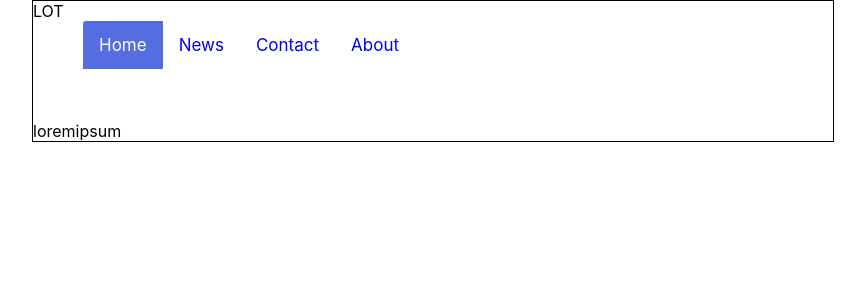
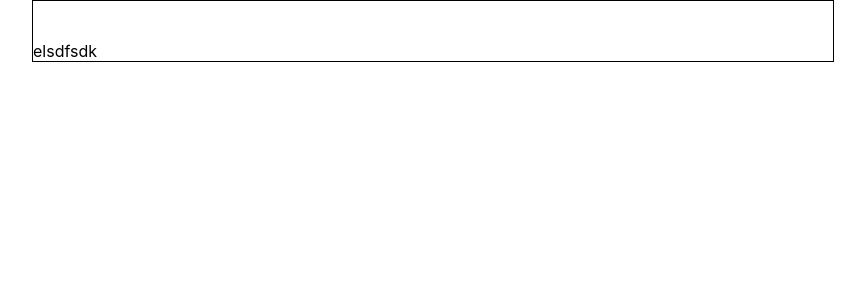
Before and after one commit to MastalerzKamil/plan-your-flight, a React (Create React App) app in the folder frontend/: page /#/ in a window 1280 px wide. Shown: the top 300 px of the page, without its empty margins (207-1072 px from the left). Built offline with nearby package versions, Linux system fonts and the light colour scheme; the HTML template or start-up script is replaced by a standard one.

Commit message:
Refactor for Home

```diff
--- a/frontend/src/App.js
+++ b/frontend/src/App.js
@@ -1,12 +1,12 @@
 import React from 'react';
 import { HashRouter as Router, Route } from 'react-router-dom';
-import MainPage from 'pages/MainPage';
+import Home from 'pages/Home';
 
 function App() {
   return (
     <Router>
       <div>
-        <Route exact path='/' component={MainPage} />
+        <Route exact path='/' component={Home} />
       </div>
     </Router>
   );
--- /dev/null
+++ b/frontend/src/components/Filters/index.css
@@ -0,0 +1,6 @@
+.Filters {
+  display: flex;
+  flex-direction: column;
+  margin: 20px 10px;
+  background: #093479;
+}
--- /dev/null
+++ b/frontend/src/components/Filters/index.js
@@ -0,0 +1,12 @@
+import React from 'react';
+import './index.css';
+
+function Filters() {
+  return (
+    <div className='Filters'>
+
+    </div>
+  );
+}
+
+export default Filters;
--- a/frontend/src/components/MainMenu/index.css
+++ /dev/null
@@ -1,29 +0,0 @@
-/* Add a black background color to the top navigation */
-.topnav {
-    overflow: hidden;
-    margin: 0 auto;
-    max-width: 700px;
-    height: 100px;
-    border-radius: 3px;
-  }
-
-  /* Style the links inside the navigation bar */
-  .topnav a {
-    float: left;
-    text-align: center;
-    padding: 14px 16px;
-    text-decoration: none;
-    font-size: 17px;
-  }
-
-  /* Change the color of links on hover */
-  .topnav a:hover {
-    background-color: #6288f0;
-    color: white;
-  }
-
-  /* Add a color to the active/current link */
-  .topnav a.active {
-    background-color: rgb(84, 109, 224);
-    color: white;
-  }
--- a/frontend/src/components/MainMenu/index.js
+++ /dev/null
@@ -1,22 +0,0 @@
-import React from 'react';
-import './index.css';
-
-function MainMenu() {
-  return (
-    <div className='MainMenu'>
-      <div>
-        <text>LOT </text>
-      </div>
-      <div className='topnav'>
-        <a className='active' href='#home'>
-          Home
-        </a>
-        <a href='#news'>News</a>
-        <a href='#contact'>Contact</a>
-        <a href='#about'>About</a>
-      </div>
-    </div>
-  );
-}
-
-export default MainMenu;
--- /dev/null
+++ b/frontend/src/pages/Home/index.js
@@ -0,0 +1,14 @@
+import React from 'react';
+import './index.css';
+import Filters from 'components/Filters';
+
+function Home() {
+  return (
+    <div className='Root'>
+      <Filters />
+      elsdfsdk
+    </div>
+  );
+}
+
+export default Home;
--- a/frontend/src/pages/MainPage.js
+++ /dev/null
@@ -1,14 +0,0 @@
-import React from 'react';
-import './App.css';
-import MainMenu from 'components/MainMenu';
-
-function MainPage() {
-  return (
-    <div className='Root'>
-      <MainMenu />
-      <text>loremipsum</text>
-    </div>
-  );
-}
-
-export default MainPage;
```
Also changed, not shown: frontend/src/pages/Home/index.css (renamed from frontend/src/pages/App.css).
